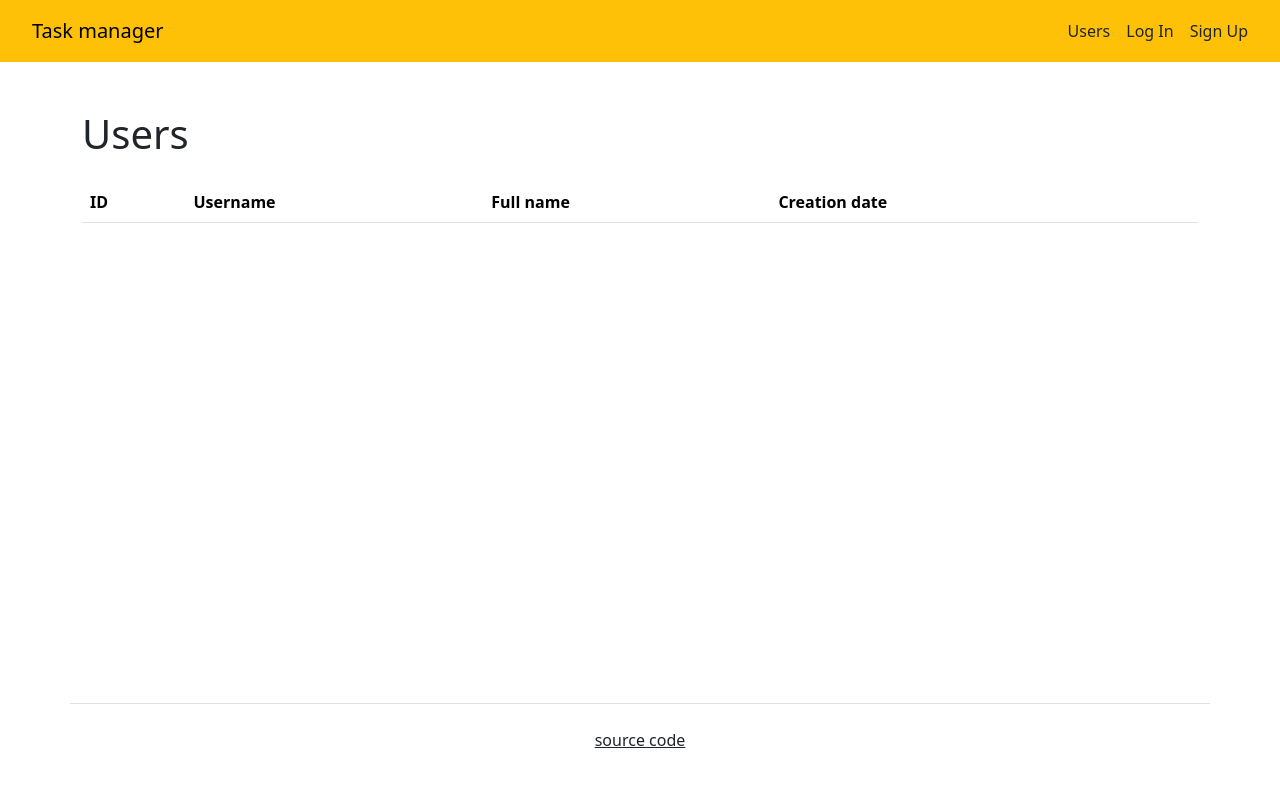
After one commit to KarinaAbd/python-project-52, a Django app: template task_manager/templates/users.html in a window 1280 px wide. The commit adds this page. Run offline with Django 4.2, Linux system fonts and the light colour scheme; the template is opened without the code that fills it, so the values that code supplies are empty; some libraries are stand-ins or nearby versions.

Commit message:
main: Ad CRUD operations for users

```diff
--- a/task_manager/templates/index.html
+++ b/task_manager/templates/index.html
@@ -16,7 +16,7 @@
           <a class="navbar-brand" href="{% url 'index' %}">{% trans "Task manager" %}</a>
         </div>
         <div class="p-2">
-          <a class="nav-link" href="#">{% trans "Users" %}</a>
+          <a class="nav-link" href="{% url 'user_list' %}">{% trans "Users" %}</a>
         </div>
         <div class="p-2">
           <a class="nav-link" href="#">{% trans "Log In" %}</a>
--- /dev/null
+++ b/task_manager/templates/users.html
@@ -0,0 +1,72 @@
+<!DOCTYPE html>
+<html lang="ru-ru">
+    <head>
+        <meta name="viewport" content="width=device-width, initial-scale=1, shrink-to-fit=no">
+        <title>Менеджер задач Hexlet</title>
+        {% load i18n %}
+        {% load django_bootstrap5 %}
+        {% bootstrap_css %}
+        {% bootstrap_javascript %}
+    </head>
+
+    <body class="d-flex flex-column min-vh-100">
+        <header>
+        <nav class="navbar navbar-light px-4 d-flex bd-highlight bg-warning text-dark">
+            <div class="p-2 flex-grow-1">
+            <a class="navbar-brand" href="{% url 'index' %}">{% trans "Task manager" %}</a>
+            </div>
+            <div class="p-2">
+            <a class="nav-link" href="{% url 'user_list' %}">{% trans "Users" %}</a>
+            </div>
+            <div class="p-2">
+            <a class="nav-link" href="#">{% trans "Log In" %}</a>
+            </div>
+            <div class="p-2">
+            <a class="nav-link" href="{% url 'user_create' %}">{% trans "Sign Up" %}</a>
+            </div>
+        </nav>
+        </header>
+
+        {% bootstrap_messages %}
+
+        <div class="container wrapper flex-grow-1 my-4">
+            <h1 class="my-4">{% trans 'Users' %}</h1>
+            <table class="table table-striped">
+                <thead class="thead-dark">
+                    <tr>
+                        <th>ID</th>
+                        <th>{% trans 'Username' %}</th>
+                        <th>{% trans 'Full name' %}</th>
+                        <th>{% trans 'Creation date' %}</th>
+                        <th></th>
+                    </tr>
+                </thead>
+
+                <tbody>
+                    {% if users %}
+                        {% for user in users %}
+                            <tr>
+                                <td>{{ user.id }}</td>
+                                <td>{{ user.username }}</td>
+                                <td>{{ user.first_name }} {{ user.last_name }}</td>
+
+                                <td>{{ user.date_joined|date:"d.m.Y H:i" }}</td>
+                                <td>
+                                    <a href="{% url 'user_update' user.id %}">{% trans 'Update' %}</a>
+                                <br>
+                                    <a href="{% url 'user_delete' user.id %}">{% trans 'Delete' %}</a>
+                                </td>
+                            </tr>
+                        {% endfor %}
+                    {% endif %}
+                </tbody>
+            </table>
+        </div>
+
+        <footer>
+        <div class="container my-5 pt-4 border-top d-flex justify-content-center">
+            <a class="text-dark" target="_blank" href="https://github.com/KarinaAbd/python-project-52">{% trans "source code" %}</a>
+        </div>
+        </footer>
+    </body>
+</html>
--- a/task_manager/users/urls.py
+++ b/task_manager/users/urls.py
@@ -1,8 +1,14 @@
 from django.urls import path
 
-from task_manager.users import views
+from task_manager.users.views import UserListView, \
+                                     UserCreateView, \
+                                     UserUpdateView, \
+                                     UserDeleteView
 
 
 urlpatterns = [
-    path('', views.UserCreateView.as_view(), name='user_create'),
+    path('', UserListView.as_view(), name='user_list'),
+    path('create/', UserCreateView.as_view(), name='user_create'),
+    path('<int:pk>/update/', UserUpdateView.as_view(), name='user_update'),
+    path('<int:pk>/delete/', UserDeleteView.as_view(), name='user_delete'),
 ]
```
Also changed, not shown: task_manager/templates/delete.html (added, +47 -0 lines), task_manager/users/views.py (+42 -2 lines), db.sqlite3 (added), task_manager.db (added).
